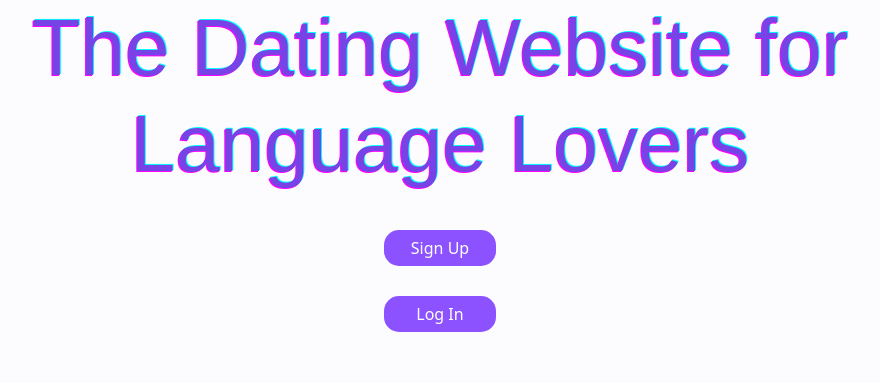
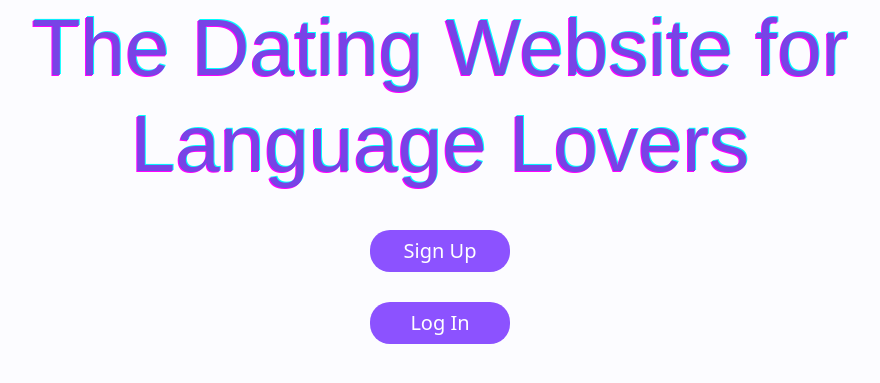
Before and after one commit to Bourkupine/cs4116-project, a PHP site: page /home/home.php in a window 1280 px wide. Shown: the top 383 px of the page, without its empty margins (200-1080 px from the left). Run offline with PHP 8.4, Linux system fonts and the light colour scheme; some web fonts are replaced.

Commit message:
home: updated button params in CSS
Signed-off-by: Euan Bourke <euanbourke@gmail.com>

```diff
--- a/src/app/home/home.css
+++ b/src/app/home/home.css
@@ -3,8 +3,8 @@
     text-align: center;
     color: #7843e6;
     text-shadow:
-        -1px 1px #ff00ff,
-        1px -1px #00ffff;
+            -1px 1px #ff00ff,
+            1px -1px #00ffff;
     font-size: 80px;
 }
 
@@ -14,8 +14,13 @@
     width: 100%;
     flex-direction: column;
     button {
-        width: 10%;
-        border-radius: 15px;
+        font-size: 20px;
+        min-width: 140px;
+        border-radius: 20px;
         margin-top: 30px;
     }
 }
+
+@media (max-width: 575px) {
+    min-width: 100px;
+}
```
